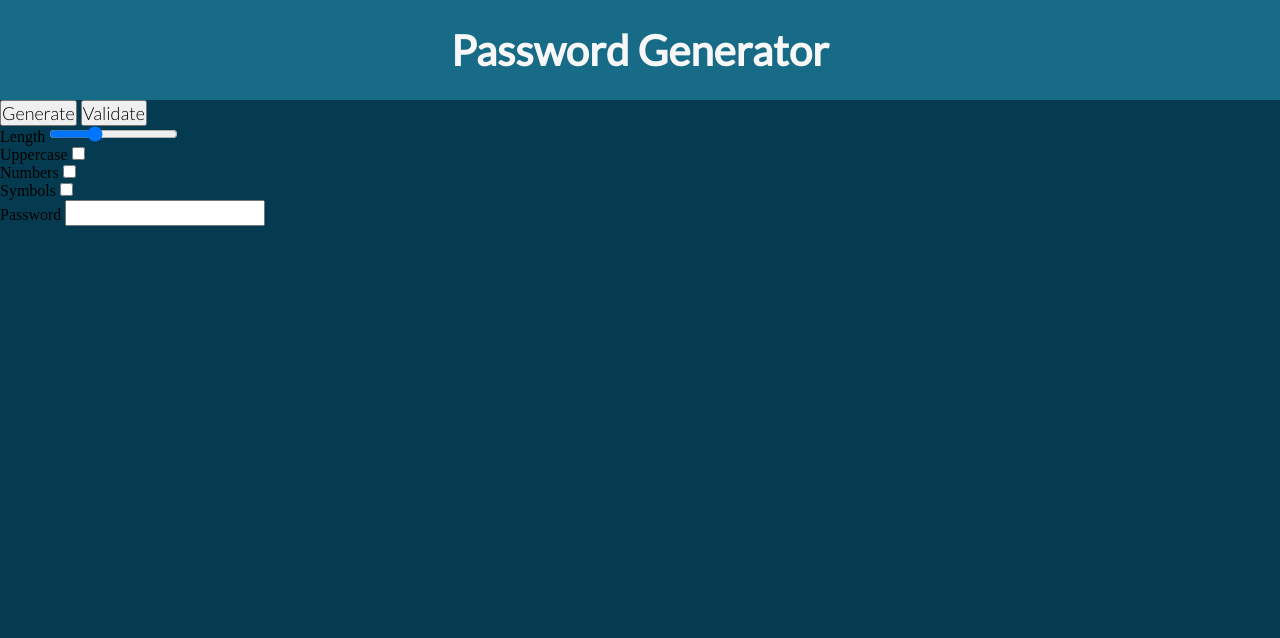
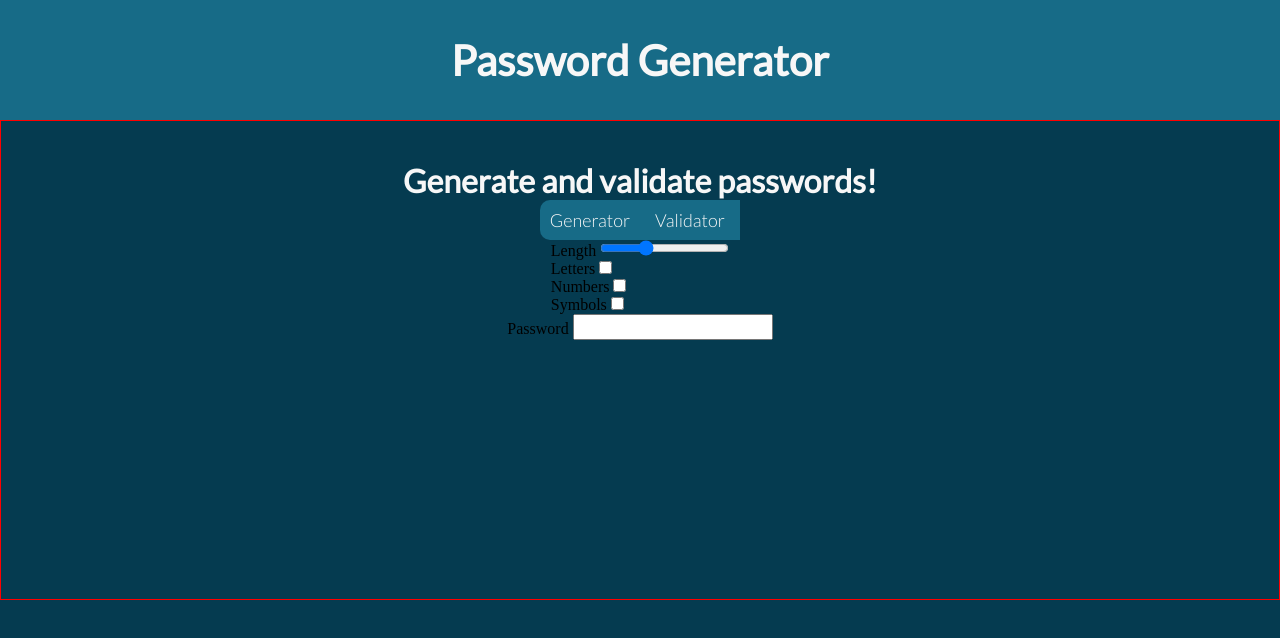
Before and after one commit to NaspoDev/PasswordGenerator, a plain HTML site: page index.html in a window 1280 px wide. Drawn offline with Linux system fonts and the light colour scheme.

Commit message:
Working on basic styling now

```diff
--- a/index.html
+++ b/index.html
@@ -8,16 +8,22 @@
     <link rel="stylesheet" href="src/styles/style.css">
   </head>
   <body>
+    <!-- Header -->
     <section id="header">
       <div class="header">
         <h1>Password Generator</h1>
       </div>
     </section>
+
+    <!-- Hero -->
     <section id="hero">
       <div class="hero">
+          <h2 class="hero-heading">Generate and validate passwords!</h2>
+
+        <!-- Switch -->
         <div class="switch-container">
-          <button>Generate</button>
-          <button>Validate</button>
+          <button class="generator-button">Generator</button>
+          <button class="validator-button">Validator</button>
         </div>
 
         <!-- Generator -->
@@ -28,7 +34,7 @@
               <input type="range" min="4" max="40" value="16" id="length-slider">
             </div>
             <div class="letters-field form-field">
-              <label for="letters-checkbox">Uppercase</label>
+              <label for="letters-checkbox">Letters</label>
               <input type="checkbox" id="letters-checkbox">
             </div>
             <div class="numbers-field form-field">
@@ -52,5 +58,12 @@
           </div>
         </form>
     </section>
+
+    <!-- Footer -->
+    <section id="footer">
+      <div class="footer">
+
+      </div>
+    </section>
   </body>
 </html>
--- a/src/styles/style.scss
+++ b/src/styles/style.scss
@@ -36,7 +36,7 @@ body {
 // prettier-ignore
 h1, h2, h3, h4, h5, h6, li, a {
     font-family: "Lato Regular";
-    // color: $variable-name;
+    color: $white-color;
   }
 
 h1 {
@@ -54,7 +54,7 @@ h3 {
 // prettier-ignore
 p, button, input, textarea {
   font-family: "Lato Light";
-  // color: $variable-name;
+  color: $white-color;
   font-size: 18px;
 }
 
@@ -66,16 +66,51 @@ img {
   max-width: 100%;
 }
 
+@mixin flexCenter($direction: row, $justify: center, $align: center) {
+  display: flex;
+  flex-direction: $direction;
+  justify-content: $justify;
+  align-items: $align;
+}
+
 .header {
   width: 100%;
-  height: 100px;
+  height: 15vh;
   background-color: $blue-color;
-  display: flex;
-  justify-content: center;
-  align-items: center;
+  @include flexCenter(row);
 
   h1 {
     color: $white-color;
     font-size: 42px;
   }
 }
+
+.hero {
+  @include flexCenter(column, flex-start);
+  width: 100%;
+  height: 60vh;
+  border: 1px solid red;
+
+  .hero-heading {
+    margin-top: 40px;
+  }
+
+  .switch-container {
+    width: auto;
+    height: auto;
+    @include flexCenter(row, center, center);
+
+    button {
+      cursor: pointer;
+      width: 100px;
+      height: 40px;
+      border: none;
+      background-color: $blue-color;
+    }
+
+    .generator-button {
+      border-top-left-radius: 10px;
+      border-bottom-left-radius: 10px;
+    }
+  }
+}
```
Also changed, not shown: src/styles/style.css, 1 other file.
